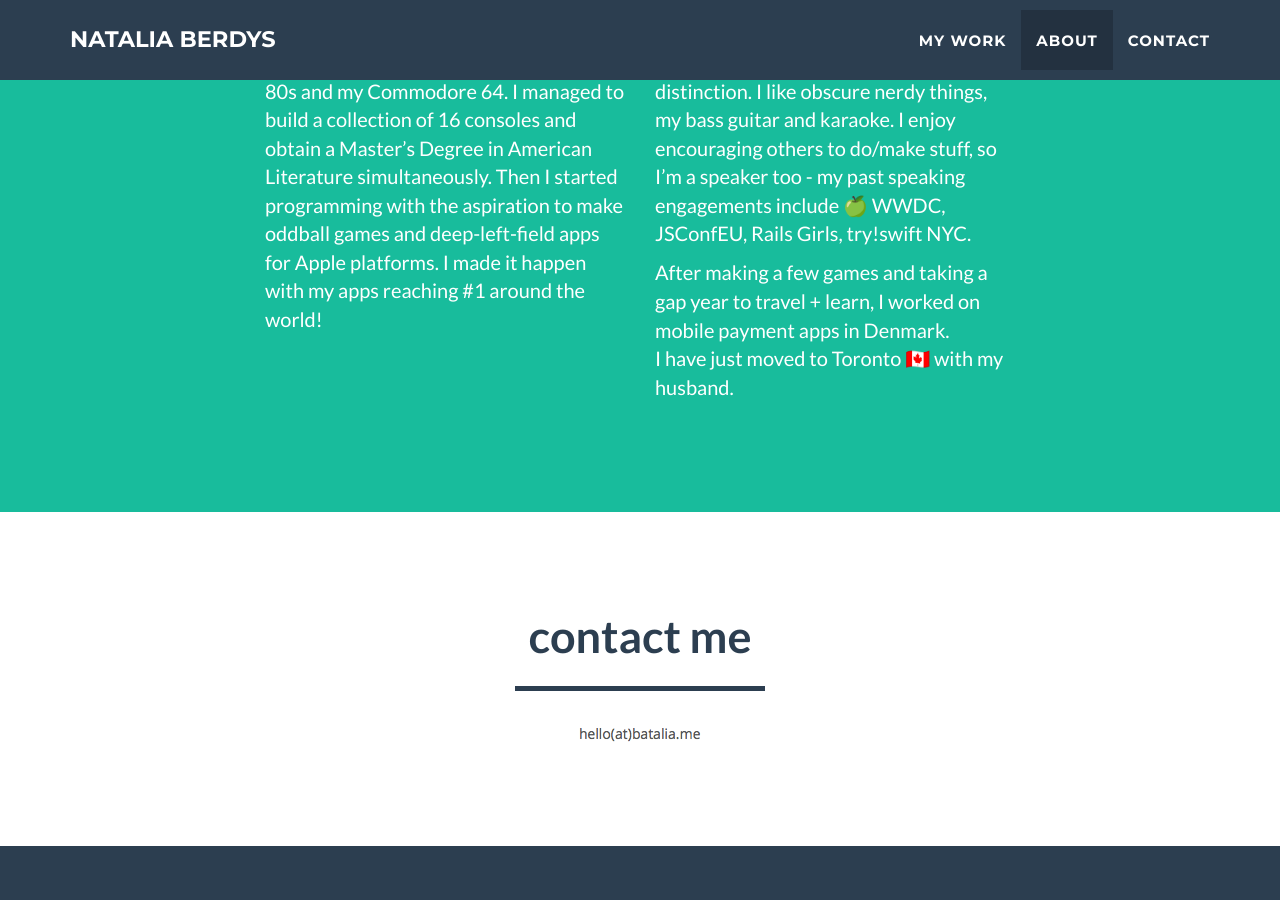
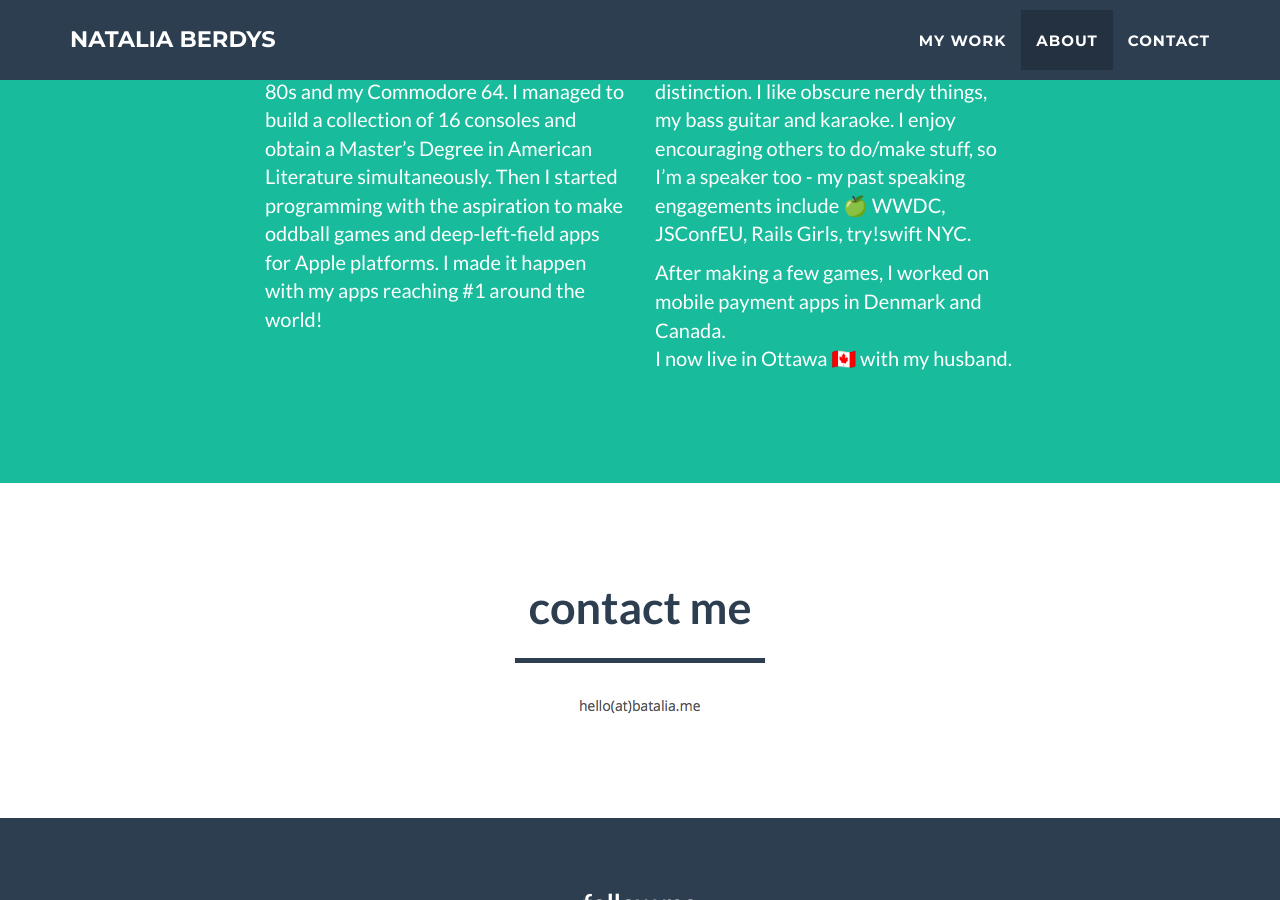
Before and after one commit to batalia/batalia.github.io, a Jekyll site: the page built from index.html, in a window 1280 px wide and 900 px high, scrolled down 1531 px. Built offline with Jekyll 4.4.1, drawn with Linux system fonts in a browser that asks for light colours.

Commit message:
Update about.html

```diff
--- a/_includes/about.html
+++ b/_includes/about.html
@@ -12,7 +12,7 @@
                     <p>I’ve been a gamer and computerer since I can remember - dating back to the late 80s and my Commodore 64. I managed to build a collection of 16 consoles and obtain a Master’s Degree in American Literature simultaneously. Then I started programming with the aspiration to make oddball games and deep-left-field apps for Apple platforms. I made it happen with my apps reaching #1 around the world!</p>
                 </div>
                 <div class="col-lg-4">
-                    <p>I've also completed a post-graduate degree in Mobile Development with distinction. I like obscure nerdy things, my bass guitar and karaoke. I enjoy encouraging others to do/make stuff, so I’m a speaker too - my past speaking engagements include 🍏 WWDC, JSConfEU, Rails Girls, try!swift NYC. </p><p> After making a few games and taking a gap year to travel + learn, I worked on mobile payment apps in Denmark. <br/>I have just moved to Toronto 🇨🇦  with my husband.</p>
+                    <p>I've also completed a post-graduate degree in Mobile Development with distinction. I like obscure nerdy things, my bass guitar and karaoke. I enjoy encouraging others to do/make stuff, so I’m a speaker too - my past speaking engagements include 🍏 WWDC, JSConfEU, Rails Girls, try!swift NYC. </p><p> After making a few games, I worked on mobile payment apps in Denmark and Canada. <br/>I now live in Ottawa 🇨🇦  with my husband.</p>
                 </div>
 
             </div>
```
